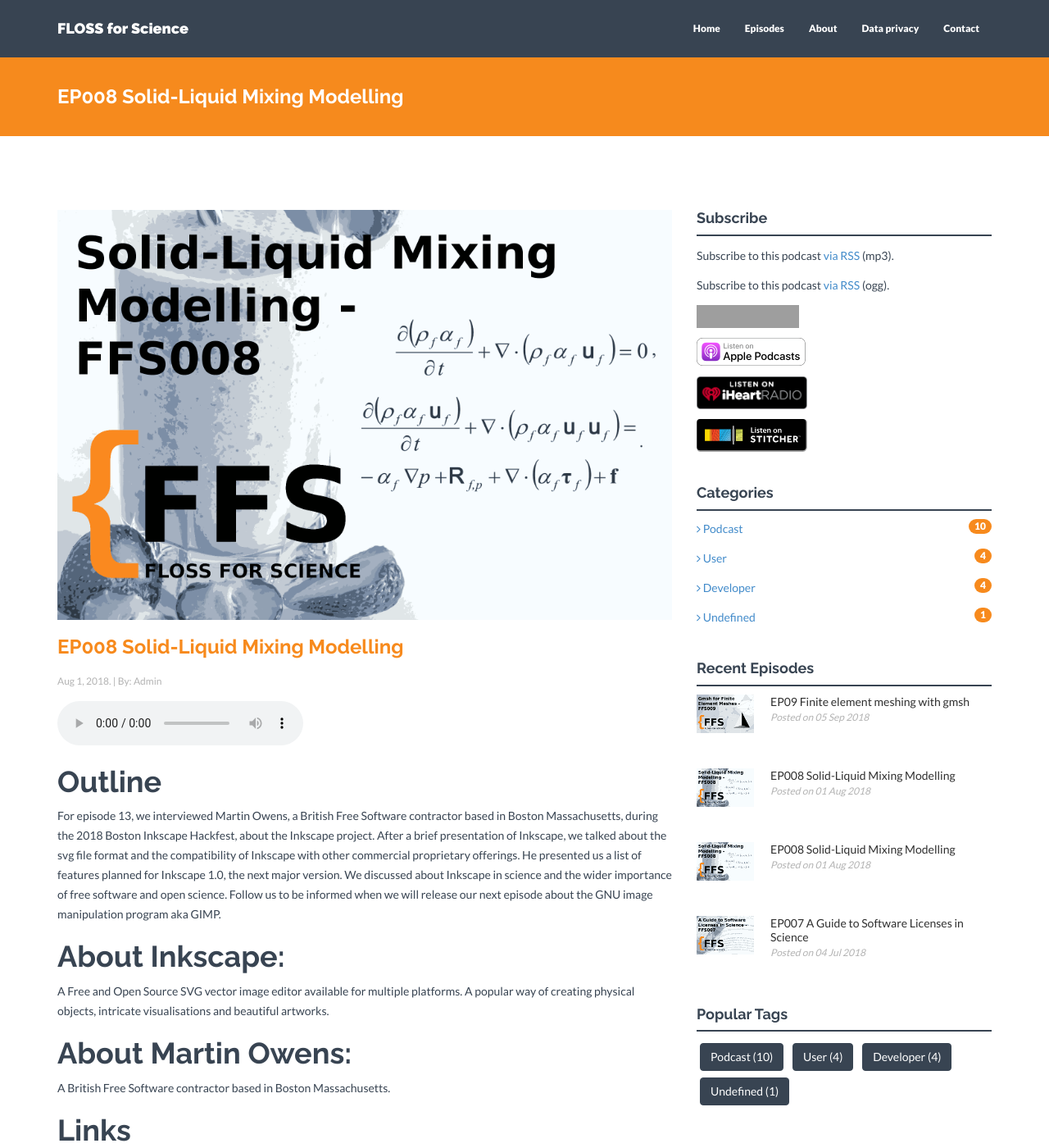
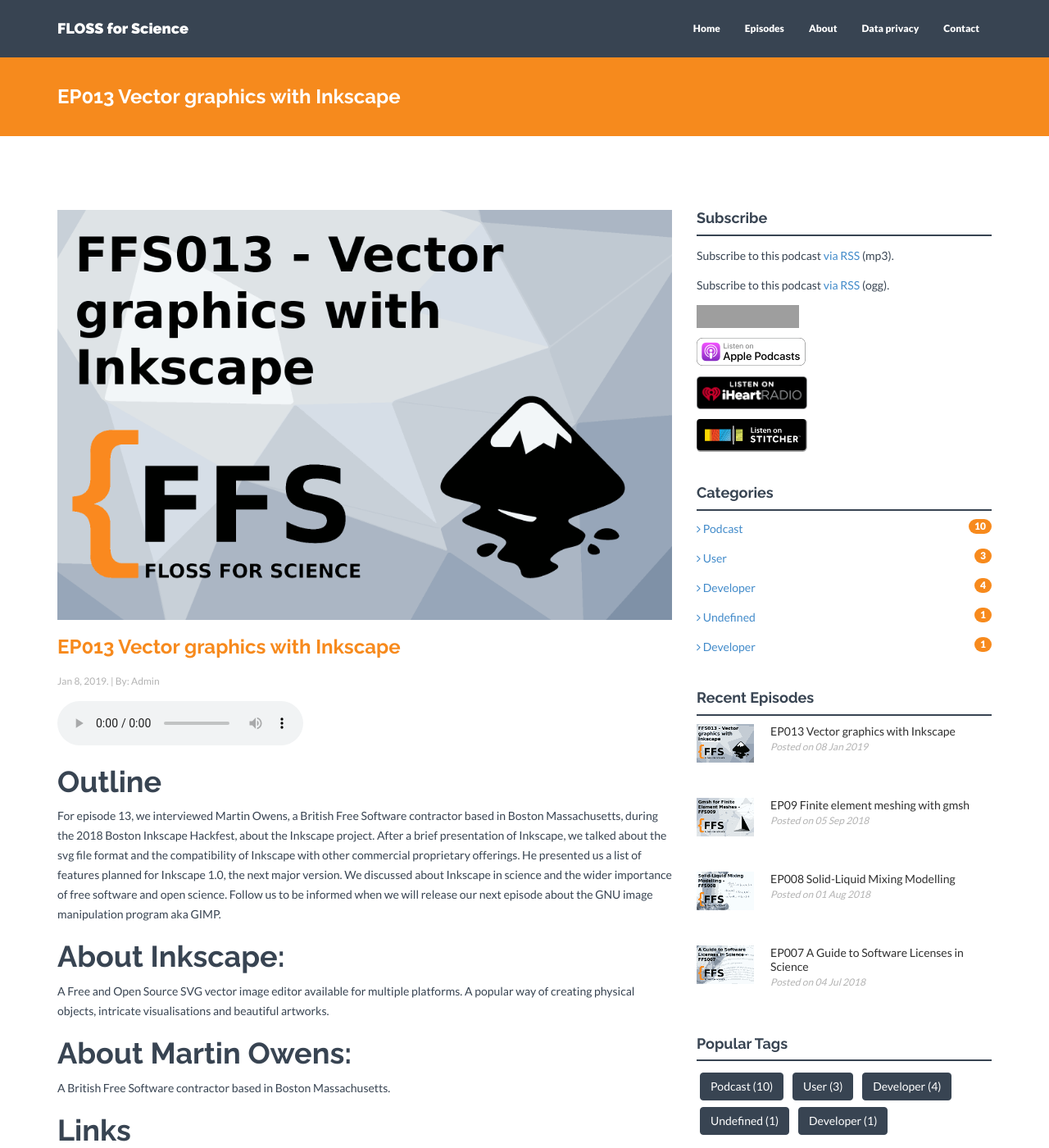
Before and after one commit to FLOSSforScience/FLOSSforScience.github.io, a Jekyll site: the page built from _posts/2019-01-01-season-2-episode-1.markdown, in a window 1280 px wide and 1400 px high. Shown: the whole window at 82% size. Built offline with Jekyll 4.4.1, drawn with Linux system fonts in a browser that asks for light colours; nearby versions of some CDN libraries; grey boxes are pictures that could not be loaded.

Commit message:
Partial update of the metadata for FFS013

```diff
--- a/_posts/2019-01-01-season-2-episode-1.markdown
+++ b/_posts/2019-01-01-season-2-episode-1.markdown
@@ -1,17 +1,17 @@
 ---
 layout: post
-title: "EP008 Solid-Liquid Mixing Modelling"
-date: 2018-08-01 00:00:00
+title: "EP013 Vector graphics with Inkscape"
+date: 2019-01-08 00:00:00
 author: Admin
 categories:
- - user
+ - Developer
  - podcast
 #Title of the podcast episode without the episode number
-podcast_episode_title: Solid-Liquid Mixing Modelling
+podcast_episode_title: Vector graphics with Inkscape
 #Image of the blog post
-img: FFS008_header.png
+img: FFS013_header.png
 #Thumbnail of the blog post
-thumb: FFS008_thumb.png
+thumb: FFS013_thumb.png
 #Link to the mp3 file of the episode
 podcast_link: http://media.blubrry.com/flossforscience/archive.org/download/FlossforscienceEp008-Solid-liquidMixingModelling/FlossForScienceBrunoBlais.mp3
 #Link to the ogg file of the episode
```
Also changed, not shown: other parts of _posts/2019-01-01-season-2-episode-1.markdown (+2 -2 lines).
